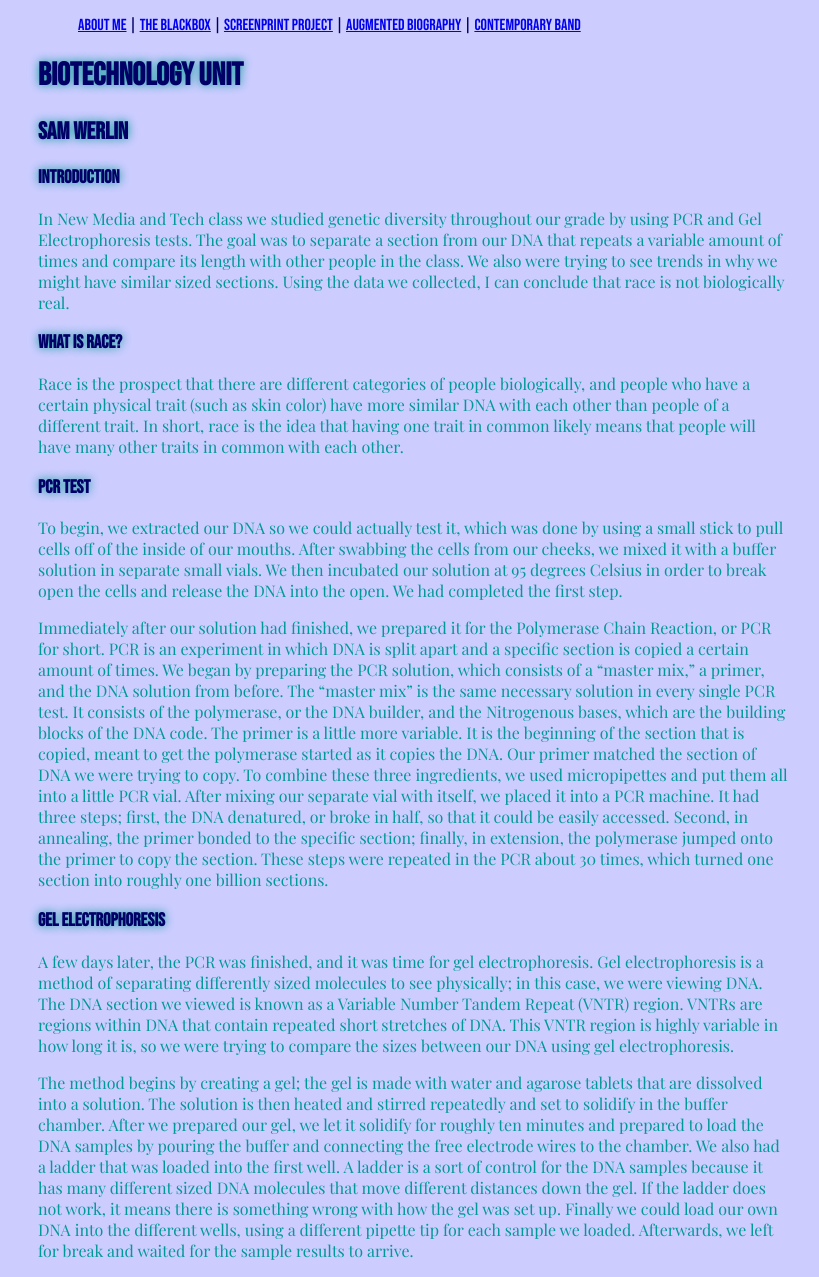
After one commit to samwerlin1/eportfolio, a Django app: template core/templates/core/biotech.html in a window 1280 px wide. The commit adds this page. Shown: the whole page, without its empty margins (227-1046 px from the left). Run offline with Django 4.2, Linux system fonts and the light colour scheme; the template is opened without the code that fills it, so the values that code supplies are empty; some web fonts are replaced.

Commit message:
a new page

```diff
--- /dev/null
+++ b/core/templates/core/biotech.html
@@ -0,0 +1,73 @@
+{% load static %}
+<!DOCTYPE html>
+<!--
+    Anything you put in between the double-dash arrow symbols shown around
+    this block of text is designated a 'comment' intended for human coders
+    and ignored by the computer. The top "<!DOCTYPE html>" line of code
+    declares that this text file is to be interpreted as HTML code.
+-->
+
+<html lang=en>
+<!--
+    This opening tag marks the start of the html code.  Everything below
+    until the </html> closing tag is part of this element. "lang" is an
+    attribute defining the language of the website. The value "en"
+    indicates this site is written in English. We indent the content
+    inside an element to make it easier for people to read and understand.
+-->
+
+    <head>
+        <meta charset="UTF-8">
+
+        <meta name="viewport" content="width=device-width, initial-scale=1.0">
+
+        <meta name="author" content="Sam Werlin">
+
+        <title>Screenprint Project | Sam Werlin</title>
+
+        <link rel="stylesheet" href="{% static 'core/style.css' %}">
+        <link rel="icon" type="image/png" href="{% static 'core/favicon-48.png' %}">
+        <link rel="icon" type="image/png" href="{% static 'core/favicon-16.png' %}">
+    </head>
+
+    <body>
+
+
+
+<nav>
+
+<ul>
+<a href="https://samwerlin1.pythonanywhere.com/">About Me</a> |
+<a href="blackbox">The Blackbox</a> |
+<a href="screenprint">Screenprint Project</a> |
+<a href="biograph">Augmented Biography</a> |
+<a href="music">Contemporary Band</a>
+</ul>
+</nav>
+
+
+
+        <h1>Biotechnology Unit</h1>
+	<h2>Sam Werlin</h2>
+
+	<h3>Introduction</h3>
+	<p>In New Media and Tech class we studied genetic diversity throughout our grade by using PCR and Gel Electrophoresis tests. The goal was to separate a section from our DNA that repeats a variable amount of times and compare its length with other people in the class. We also were trying to see trends in why we might have similar sized sections. Using the data we collected, I can conclude that race is not biologically real.</p>
+
+ <!-- Image 1 -->
+
+	<h3>What is Race?</h3>
+	<p>Race is the prospect that there are different categories of people biologically, and people who have a certain physical trait (such as skin color) have more similar DNA with each other than people of a different trait. In short, race is the idea that having one trait in common likely means that people will have many other traits in common with each other.</p>
+
+	<h3>PCR Test</h3>
+	<p>To begin, we extracted our DNA so we could actually test it, which was done by using a small stick to pull cells off of the inside of our mouths. After swabbing the cells from our cheeks, we mixed it with a buffer solution in separate small vials. We then incubated our solution at 95 degrees Celsius in order to break open the cells and release the DNA into the open. We had completed the first step.</p>
+
+ <!-- Image 2-5 -->
+
+	<p>Immediately after our solution had finished, we prepared it for the Polymerase Chain Reaction, or PCR for short. PCR is an experiment in which DNA is split apart and a specific section is copied a certain amount of times. We began by preparing the PCR solution, which consists of a “master mix,” a primer, and the DNA solution from before. The “master mix” is the same necessary solution in every single PCR test. It consists of the polymerase, or the DNA builder, and the Nitrogenous bases, which are the building blocks of the DNA code. The primer is a little more variable. It is the beginning of the section that is copied, meant to get the polymerase started as it copies the DNA. Our primer matched the section of DNA we were trying to copy. To combine these three ingredients, we used micropipettes and put them all into a little PCR vial. After mixing our separate vial with itself, we placed it into a PCR machine. It had three steps; first, the DNA denatured, or broke in half, so that it could be easily accessed. Second, in annealing, the primer bonded to the specific section; finally, in extension, the polymerase jumped onto the primer to copy the section. These steps were repeated in the PCR about 30 times, which turned one section into roughly one billion sections.</p>
+
+	<h3>Gel Electrophoresis</h3>
+	<p>A few days later, the PCR was finished, and it was time for gel electrophoresis. Gel electrophoresis is a method of separating differently sized molecules to see physically; in this case, we were viewing DNA. The DNA section we viewed is known as a Variable Number Tandem Repeat (VNTR) region. VNTRs are regions within DNA that contain repeated short stretches of DNA. This VNTR region is highly variable in how long it is, so we were trying to compare the sizes between our DNA using gel electrophoresis.</p>
+	<p>The method begins by creating a gel; the gel is made with water and agarose tablets that are dissolved into a solution. The solution is then heated and stirred repeatedly and set to solidify in the buffer chamber. After we prepared our gel, we let it solidify for roughly ten minutes and prepared to load the DNA samples by pouring the buffer and connecting the free electrode wires to the chamber. We also had a ladder that was loaded into the first well. A ladder is a sort of control for the DNA samples because it has many different sized DNA molecules that move different distances down the gel. If the ladder does not work, it means there is something wrong with how the gel was set up. Finally we could load our own DNA into the different wells, using a different pipette tip for each sample we loaded. Afterwards, we left for break and waited for the sample results to arrive.</p>
+
+    </body>
+</html>
--- a/core/templates/core/blackbox.html
+++ b/core/templates/core/blackbox.html
@@ -28,7 +28,10 @@
 <ul>
 
 <a href="https://samwerlin1.pythonanywhere.com/">About Me</a> |
-<a href="screenprint">Screenprint Project</a>
+<a href="screenprint">Screenprint Project</a> |
+<a href="biotech">Biotechnology Unit</a> |
+<a href="biograph">Augmented Biography</a> |
+<a href="music">Contemporary Band</a>
 </ul>
 </nav>
 
--- a/core/templates/core/screenprint.html
+++ b/core/templates/core/screenprint.html
@@ -23,7 +23,11 @@
 <ul>
 
 <a href="https://samwerlin1.pythonanywhere.com/">About Me</a> |
-<a href="blackbox">The Blackbox</a>
+<a href="blackbox">The Blackbox</a> |
+<a href="biotech">Biotechnology Unit</a> |
+<a href="biograph">Augmented Biography</a> |
+<a href="music">Contemporary Band</a>
+
 </ul>
 </nav>
 
```
Also changed, not shown: core/templates/core/index.html (+19 -5 lines), core/static/core/French.png (added), core/static/core/duolingo-hero.png (added), core/static/core/guitar.jpg (added), static/core/French.png (added), static/core/duolingo-hero.png (added), static/core/guitar.jpg (added).
